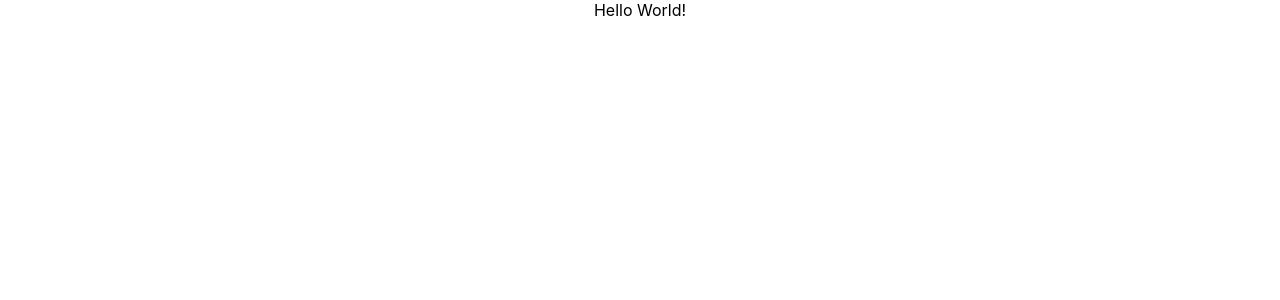
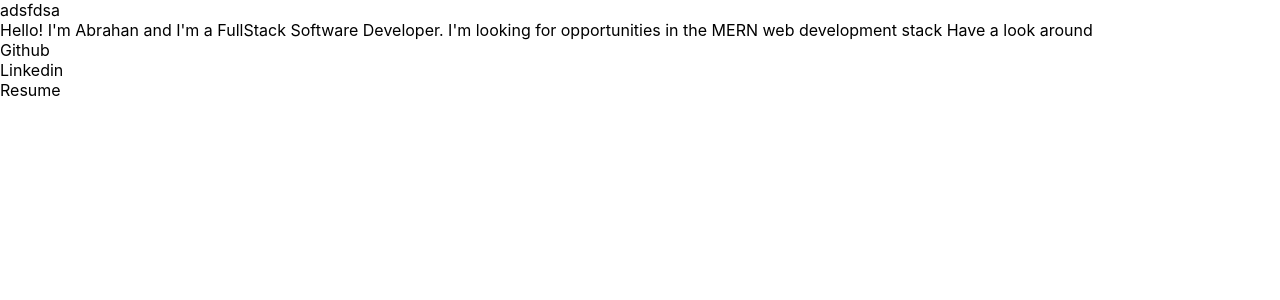
Before and after one commit to Trighhorn/gonz-dev-portfolio, a React (Create React App) app: page / in a window 1280 px wide. Shown: the top 300 px of the page. Built offline with nearby package versions, Linux system fonts and the light colour scheme.

Commit message:
cleaned up filetree and started a homepage component

```diff
--- a/src/App.scss
+++ /dev/null
@@ -1,38 +0,0 @@
-.App {
-  text-align: center;
-}
-
-.App-logo {
-  height: 40vmin;
-  pointer-events: none;
-}
-
-@media (prefers-reduced-motion: no-preference) {
-  .App-logo {
-    animation: App-logo-spin infinite 20s linear;
-  }
-}
-
-.App-header {
-  background-color: #282c34;
-  min-height: 100vh;
-  display: flex;
-  flex-direction: column;
-  align-items: center;
-  justify-content: center;
-  font-size: calc(10px + 2vmin);
-  color: white;
-}
-
-.App-link {
-  color: #61dafb;
-}
-
-@keyframes App-logo-spin {
-  from {
-    transform: rotate(0deg);
-  }
-  to {
-    transform: rotate(360deg);
-  }
-}
--- a/src/App.js
+++ b/src/components/App.js
@@ -1,9 +1,10 @@
-import './App.scss';
+import '../style/App.scss';
+import Homepage from './pages/homepage'
 
 function App() {
   return (
     <div className="App">
-      Hello World!
+      <Homepage />
     </div>
   );
 }
--- /dev/null
+++ b/src/components/pages/homepage.js
@@ -0,0 +1,20 @@
+import React from 'react'
+
+function Homepage() {
+    return(
+        <div className="homepage">
+            <div className="profilepic">adsfdsa</div>
+            <div className="bio">
+            Hello! I'm Abrahan and I'm a FullStack Software Developer.
+            I'm looking for opportunities in the MERN web development stack Have a look around
+            </div>
+            <div className="links">
+                <div className="link">Github</div>
+                <div className="link">Linkedin</div>
+                <div className="link">Resume</div>
+            </div>
+        </div>
+    )
+}
+
+export default Homepage
--- a/src/index.js
+++ b/src/index.js
@@ -1,7 +1,7 @@
 import React from 'react';
 import ReactDOM from 'react-dom';
-import './index.scss';
-import App from './App';
+import './style/index.scss';
+import App from './components/App';
 
 ReactDOM.render(
   <React.StrictMode>
--- /dev/null
+++ b/src/style/App.scss
@@ -0,0 +1 @@
+@import "./homepage.scss";
```
Also changed, not shown: src/style/homepage.scss (added), src/style/index.scss (renamed from src/index.scss).
